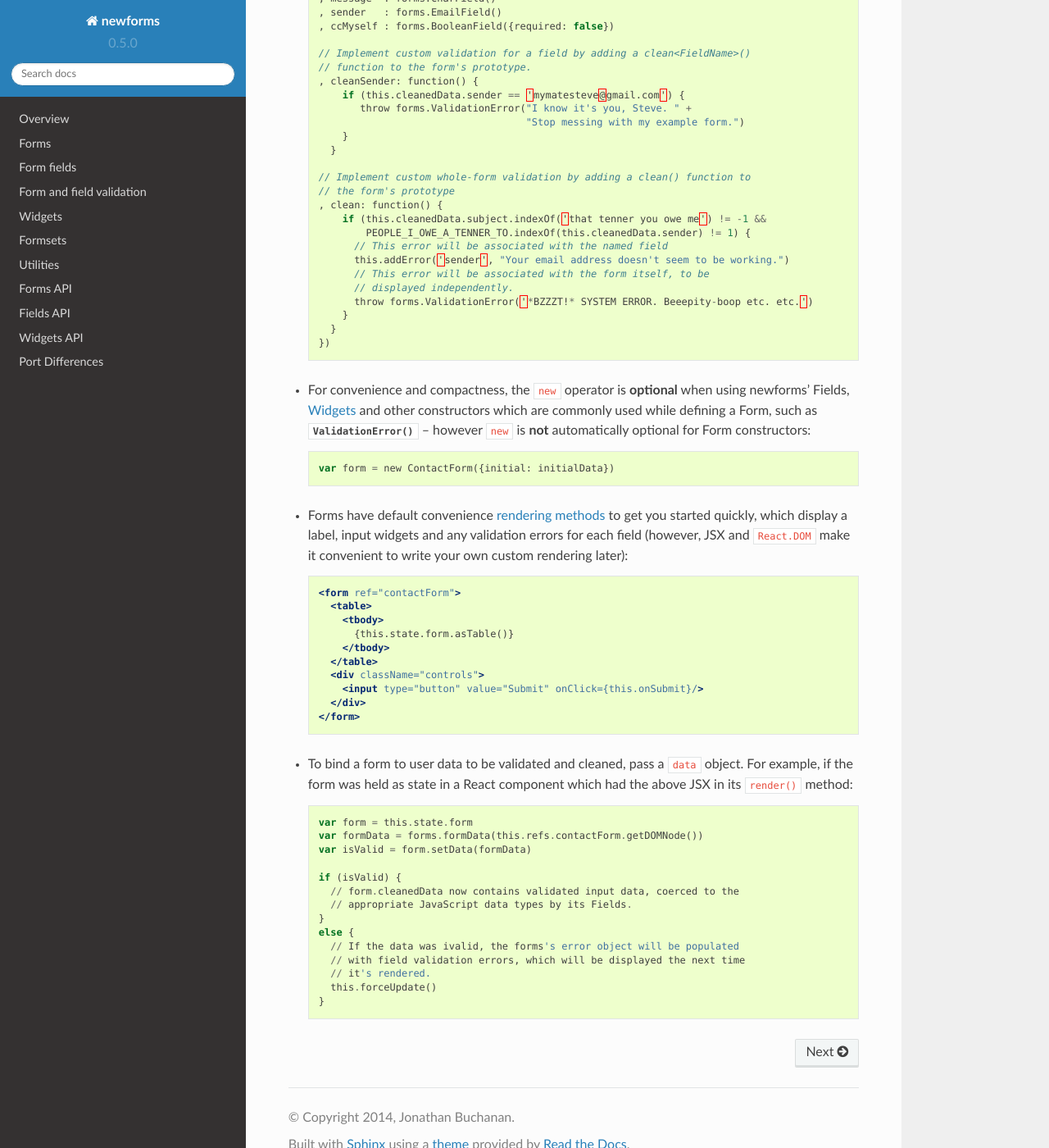
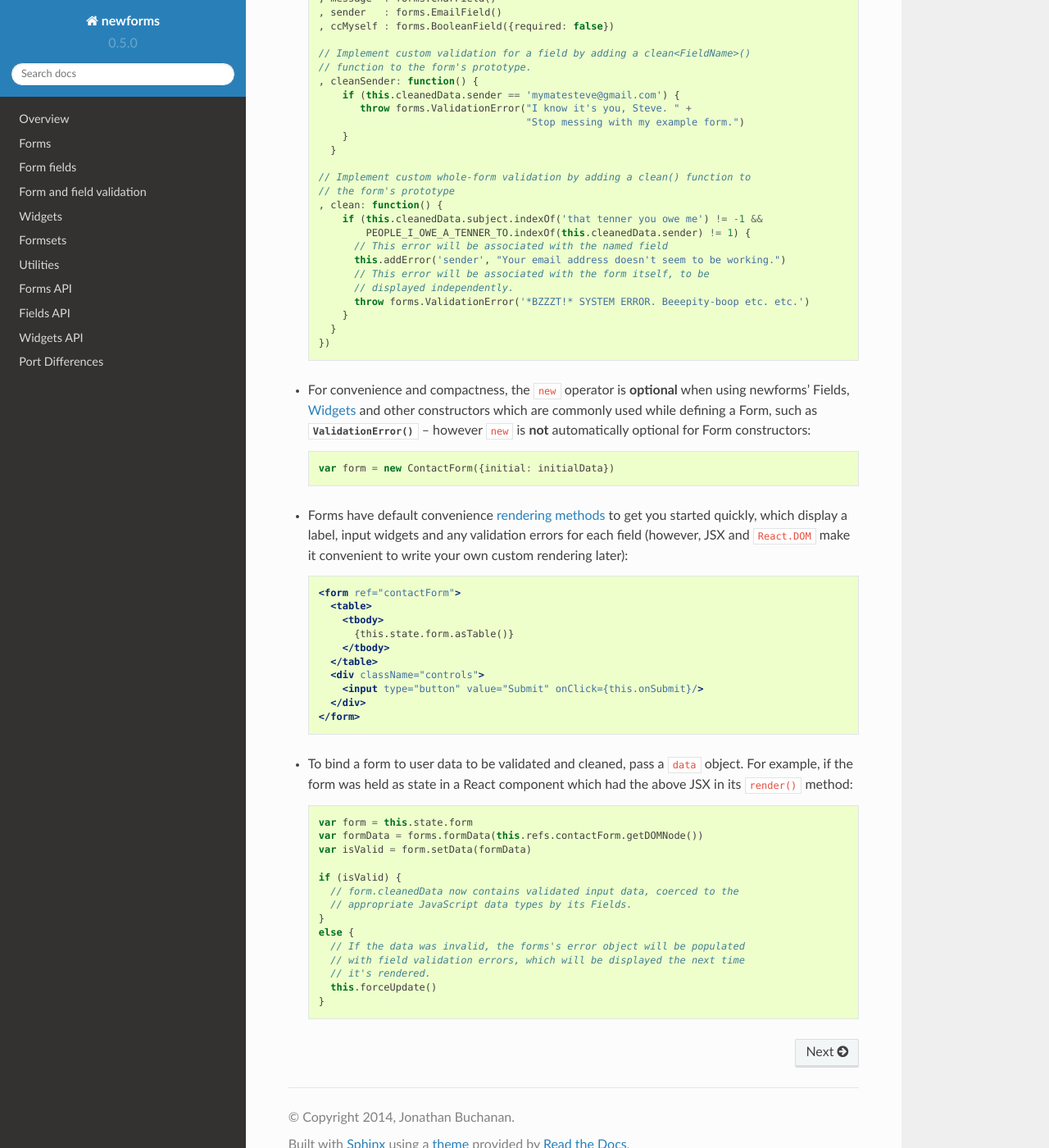
Before and after one commit to insin/newforms, a Sphinx documentation site: the page built from docs/index.rst, in a window 1280 px wide and 1400 px high, scrolled down 1715 px. Shown: the whole window at 82% size. Built offline with Sphinx 7.4.7 and the Read the Docs theme 2.0.0, drawn with Linux system fonts in a browser that asks for light colours.

Commit message:
Made Quick Guide code blocks explicit [ci skip] Typo fixes

```diff
--- a/README.rst
+++ b/README.rst
@@ -125,7 +125,7 @@ Here's a quick guide to getting started with using a newforms Form:
        // appropriate JavaScript data types by its Fields.
      }
      else {
-       // If the data was ivalid, the forms's error object will be populated
+       // If the data was invalid, the forms's error object will be populated
        // with field validation errors, which will be displayed the next time
        // it's rendered.
        this.forceUpdate()
--- a/docs/index.rst
+++ b/docs/index.rst
@@ -82,7 +82,9 @@ In a hurry? Here's a quick guide to getting started with using a newforms Form:
   This takes an ``Object`` argument defining :doc:`fields` and any other
   properties for the form's prototype (:doc:`custom validation <validation>`
   functions etc.), returning a Form constructor which inherits from
-  :js:class:`BaseForm`::
+  :js:class:`BaseForm`:
+
+  .. code-block:: javascript
 
      var ContactForm = forms.Form.extend({
        subject  : forms.CharField({maxLength: 100})
@@ -116,7 +118,9 @@ In a hurry? Here's a quick guide to getting started with using a newforms Form:
 * For convenience and compactness, the ``new`` operator is **optional** when
   using newforms' Fields, :doc:`widgets` and other constructors which are commonly
   used while defining a Form, such as :js:class:`ValidationError` -- however
-  ``new`` is **not**  automatically optional for Form constructors::
+  ``new`` is **not**  automatically optional for Form constructors:
+
+  .. code-block:: javascript
 
      var form = new ContactForm({initial: initialData})
 
@@ -138,7 +142,9 @@ In a hurry? Here's a quick guide to getting started with using a newforms Form:
 
 * To bind a form to user data to be validated and cleaned, pass a ``data``
   object. For example, if the form was held as state in a React component which
-  had the above JSX in its ``render()`` method::
+  had the above JSX in its ``render()`` method:
+
+  .. code-block:: javascript
 
      var form = this.state.form
      var formData = forms.formData(this.refs.contactForm.getDOMNode())
@@ -149,7 +155,7 @@ In a hurry? Here's a quick guide to getting started with using a newforms Form:
        // appropriate JavaScript data types by its Fields.
      }
      else {
-       // If the data was ivalid, the forms's error object will be populated
+       // If the data was invalid, the forms's error object will be populated
        // with field validation errors, which will be displayed the next time
        // it's rendered.
        this.forceUpdate()
```
